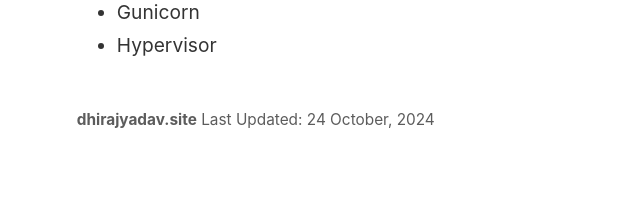
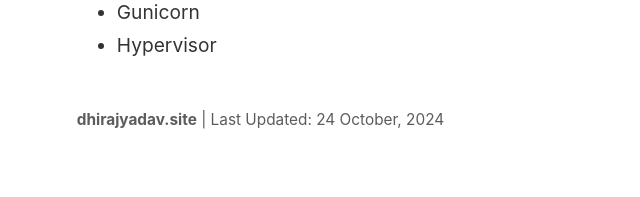
Before and after one commit to dhiraj-ydv/digitalgarden, a Jekyll site: the page built from _pages/about.md, in a window 1280 px wide. Shown: the part 1517-1714 px from the top of the page, without its empty margins (0-640 px from the left). Built offline with Jekyll 4.4.1, drawn with Linux system fonts in a browser that asks for light colours.

```diff
--- a/_includes/footer.html
+++ b/_includes/footer.html
@@ -1,2 +1 @@
-<B>dhirajyadav.site</B>
-Last Updated: 24 October, 2024
+<B>dhirajyadav.site</B> | Last Updated: 24 October, 2024
```
